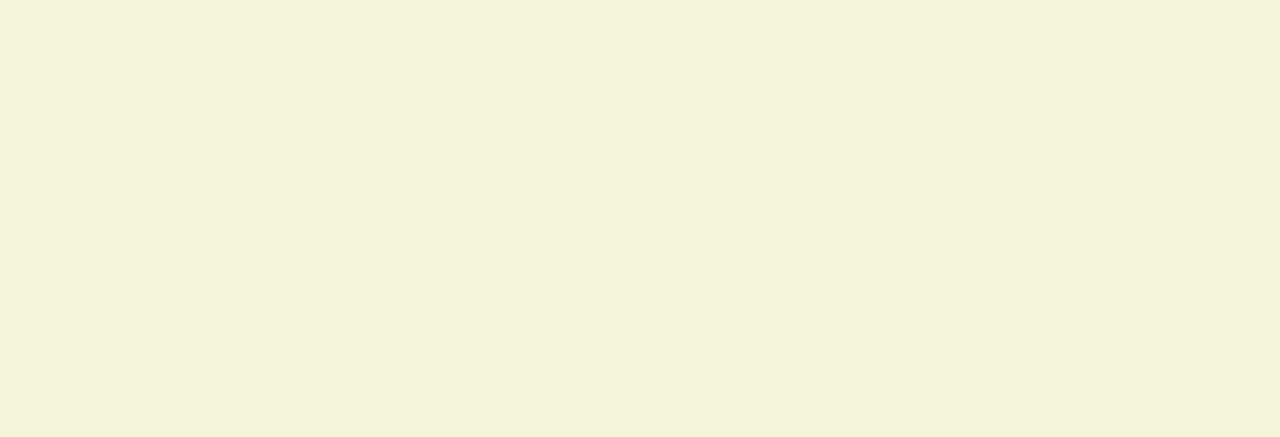
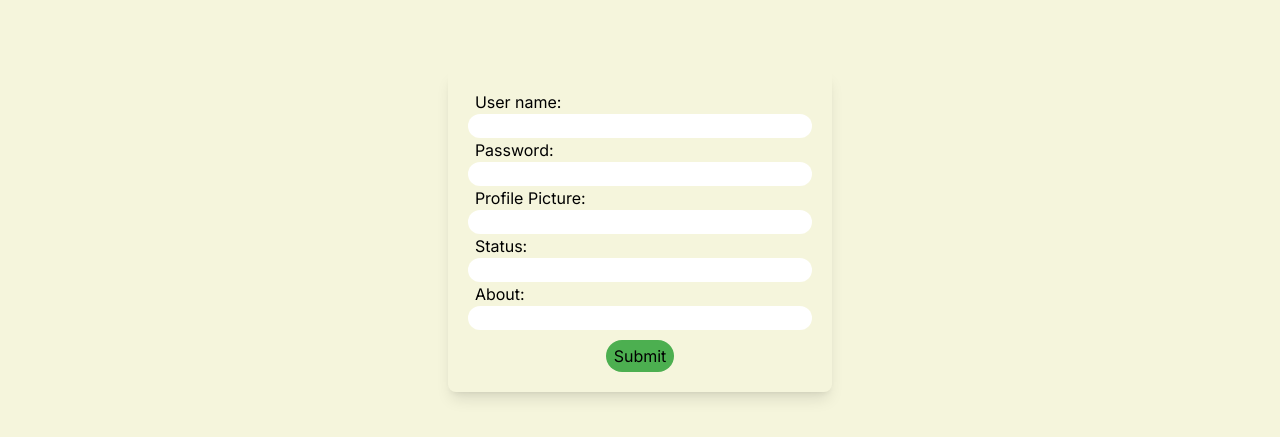
Before and after one commit to JackHarrison225/SocialSite, a Next.js app in the folder socialapp/: page /editUserPage in a window 1280 px wide. Shown: the part 169-606 px from the top of the page. Built offline with nearby package versions, Linux system fonts and the light colour scheme.

Commit message:
Morning commit

```diff
--- a/socialapp/app/componants/UserCreateBox.jsx
+++ b/socialapp/app/componants/UserCreateBox.jsx
@@ -1,5 +1,7 @@
 'use client';
 import {useState, useEffect} from 'react'
+import Link from 'next/link'
+
 const UserCreateBox = () => {
 const [userObject, setuserObject] = useState({name:"", password:"", password2:"" , posts:[], PFP: "", status: ""})
 const [isSuccess, setIsSuccess] = useState(false)
@@ -85,10 +87,10 @@ const resetInputs = () =>  {
 				<input  name='password2' type='password'
 				className='bg-[#b9d9f8] rounded-full text-center placeholder-[#808080]'
 				placeholder='********' onChange={handleInputChange} value={userObject.password2}/>
-
 				<div className='flex gap-5 justify-center pt-[10px]'>
 					<button className='bg-[#4CAF50] py-1 px-2 rounded-full'
 					type='submit' >Sign Up</button>
+					<Link href={"./"} className='bg-[#4CAF50] py-1 px-2 rounded-full'>Sign In</Link>
 				</div>
 			</form>
 		</div>
--- a/socialapp/app/componants/profileBox.jsx
+++ b/socialapp/app/componants/profileBox.jsx
@@ -7,6 +7,9 @@ const ProfileBox = (
 ) => {
      const [posts, setPosts] = useState([]);
 
+     const edit = () => {
+          return(document.location.href="./editUserPage")
+     }
      useEffect(() => {
        const storedPosts = localStorage.getItem('globalPosts');
 
@@ -19,6 +22,7 @@ const ProfileBox = (
           let currentUser = JSON.parse(localStorage.getItem("currentUser"))
           if (post.user == currentUser.name){
                return(
+                    <div>
                          <PostCard
                          key={post.post.id}
                          text={post.post.title}
@@ -26,6 +30,8 @@ const ProfileBox = (
                          liked={post.liked}
                          user={post.user}
                          />
+                         <button>Delete</button>
+                    </div>
                )
           }
      }
@@ -44,7 +50,10 @@ const ProfileBox = (
           }, [])
      }
   return (
-     <div className='flex flex-col bg-[#F5F5DC] mx-[144px] shadow-2xl rounded-lg items-center py-10 gap-10'>
+     <div className='flex flex-col bg-[#F5F5DC] mx-[144px] shadow-2xl rounded-lg items-center pb-10 gap-10'>
+          <div className='w-full p-2'>
+               <button onClick={edit} className=' float-right px-2 py-1 rounded-lg bg-green-200'>edit</button>
+          </div>
           <ProfilePic
           imageLink={getLink} //getLink()
           className1="w-40 h-40 bg-[#ffffff] rounded-full overflow-x-hidden overflow-y-hidden"
--- a/socialapp/app/editUserPage/page.js
+++ b/socialapp/app/editUserPage/page.js
@@ -2,15 +2,48 @@
 
 import React, { useEffect, useState } from 'react';
 import NavBar from '../componants/NavBar';
-import PostCard from '../componants/PostCard';
 
 const page = () => {
+     const handleSubmit = () =>{
+
+     }
+     const [userObject, setuserObject] = useState({})
+
 
      return(
-          <div>
+          <main>
                <NavBar />
+               <div className='w-screen h-screen flex items-center justify-center'>
+                    <form className='flex flex-col p-5 w-96 rounded-lg shadow-lg'
+                    id='my-form' onSubmit={handleSubmit}>
+                         <label className='ml-[2%]' htmlFor='username'>User name:</label>
+                         <input className='rounded-full'
+                         name='username' value={userObject.name}></input>
 
-          </div>
+                         <label className='ml-[2%]' htmlFor='password'>Password:</label>
+                         <input className='rounded-full'
+                         name='password' value={userObject.password}></input>
+
+                         <label className='ml-[2%]' htmlFor='ProfilePictrue'>Profile Picture:</label>
+                         <input className='rounded-full'
+                         name='ProfilePictrue' ></input>
+
+                         <label className='ml-[2%]' htmlFor='status'>Status:</label>
+                         <input className='rounded-full'
+                         name='status'></input>
+
+                         <label className='ml-[2%]' htmlFor='about'>About:</label>
+                         <input className='rounded-full'
+                         name='about'></input>
+
+                         <div className='flex gap-5 justify-center pt-[10px]'>
+					     <button className='bg-[#4CAF50] py-1 px-2 rounded-full'
+					     type='submit'>Submit</button>
+				     </div>
+                    </form>
+
+               </div>
+          </main>
      )
 
 }
--- a/socialapp/app/postPage/page.js
+++ b/socialapp/app/postPage/page.js
@@ -64,11 +64,13 @@ const handleSubmit = (event) => {
         </div>
         <form className='w-1/2 flex flex-col mt-10 gap-4' onSubmit={handleSubmit}>
           <input
+            className='rounded-full py-1 px-2'
             placeholder='Enter text' name='text'
             onChange={handleInputChange}
             value={postObject.text}
           />
           <input
+            className='rounded-full py-1 px-2'
             placeholder='Enter image URL' name='image'
             onChange={handleInputChange}
             value={postObject.image}
```
Lines whose indentation alone changed are shown as unchanged.
